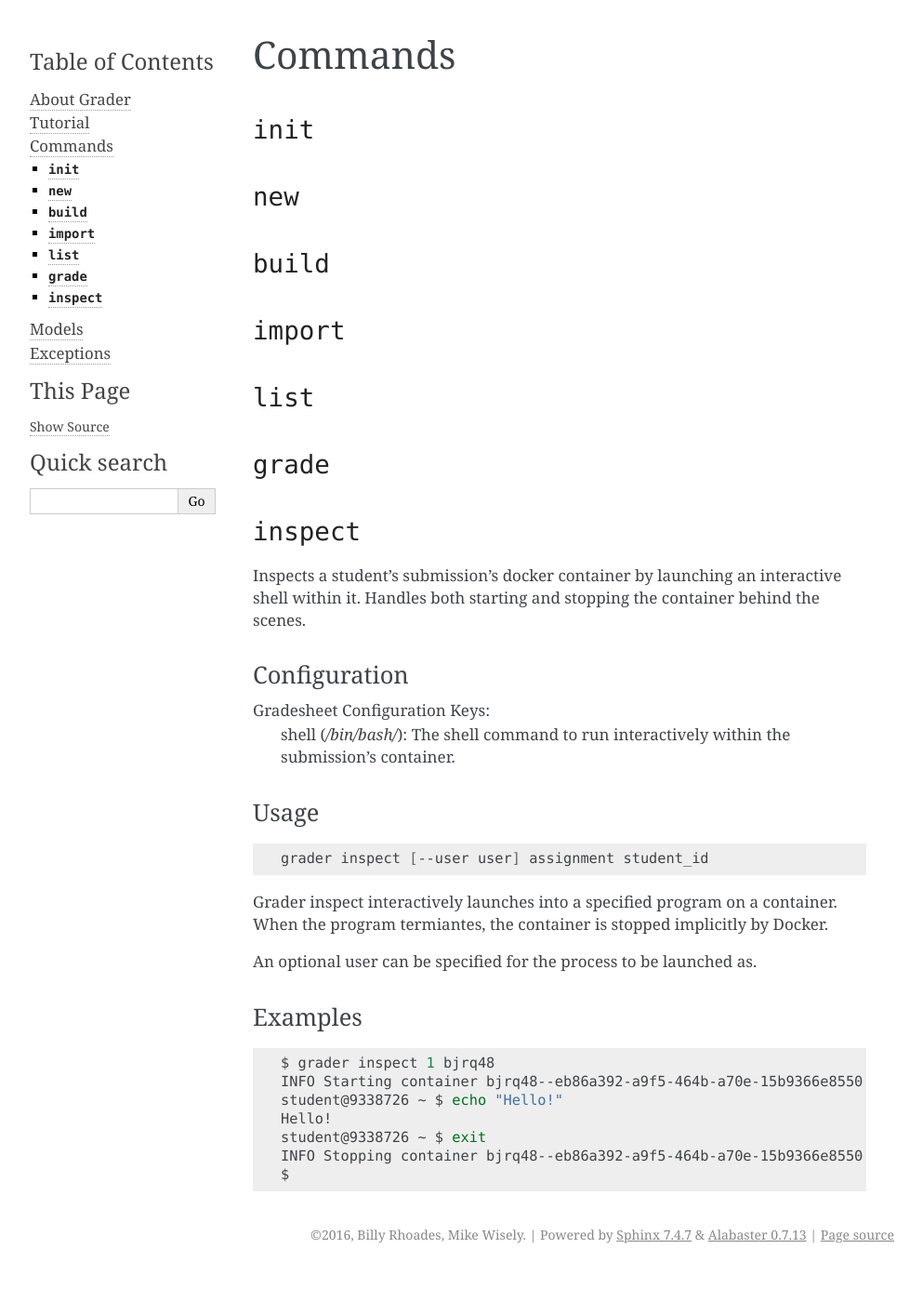
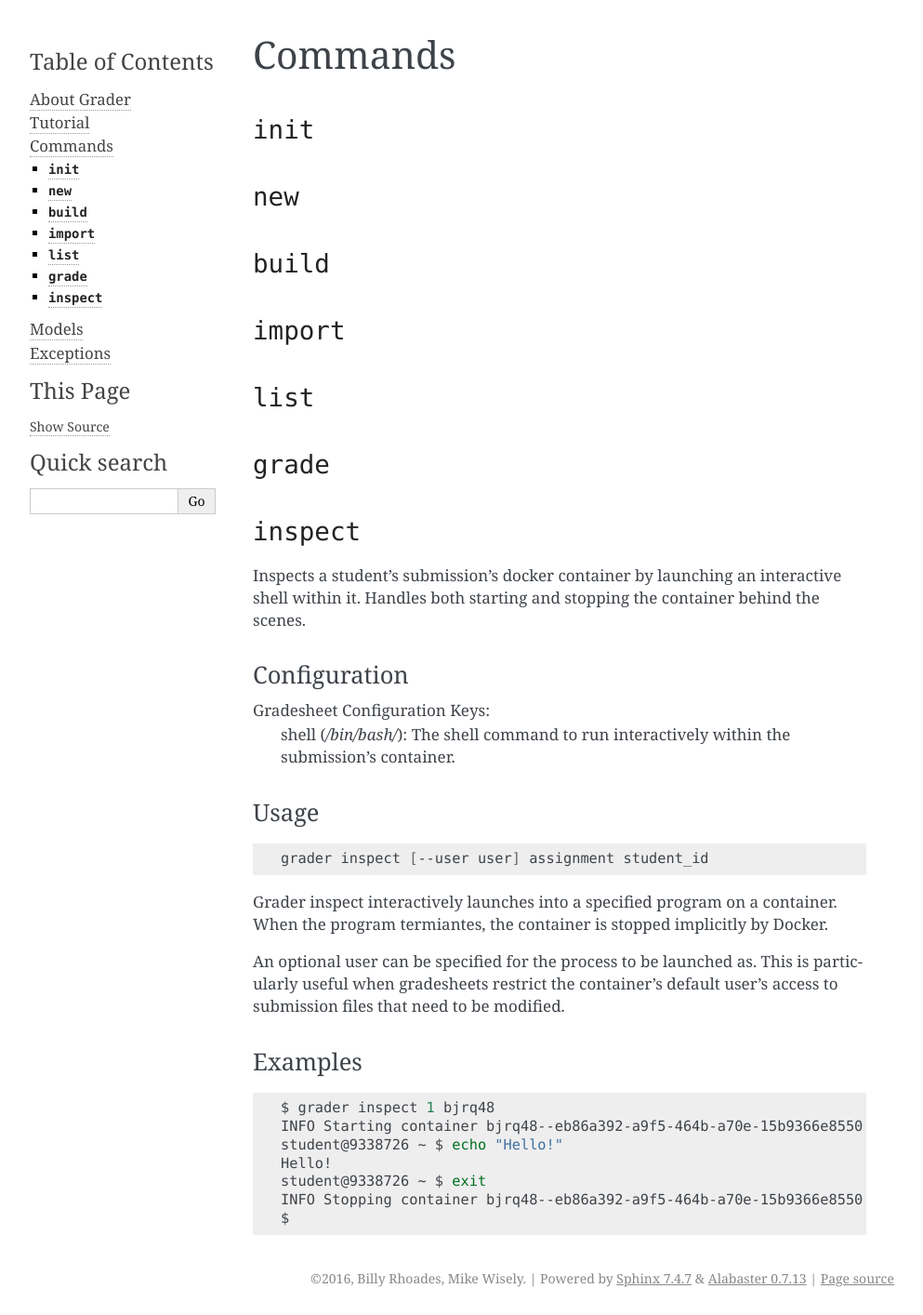
Before and after one commit to redkyn/grader, a Sphinx documentation site: the page built from docs/source/commands.rst, in a window 1280 px wide. Shown: the whole page at 93% size, without its empty margins (148-1141 px from the left). Built offline with Sphinx 7.4.7, drawn with Linux system fonts in a browser that asks for light colours; before the commit the page ends 1367 px from its top, so only the background shows below that.

Commit message:
Added additional details about --user.

```diff
--- a/docs/source/commands.rst
+++ b/docs/source/commands.rst
@@ -55,7 +55,9 @@ Usage
 Grader inspect interactively launches into a specified program on a container.
 When the program termiantes, the container is stopped implicitly by Docker.
 
-An optional user can be specified for the process to be launched as.
+An optional user can be specified for the process to be launched as. This is particularly
+useful when gradesheets restrict the container's default user's access to
+submission files that need to be modified.
 
 Examples
 ********
```
